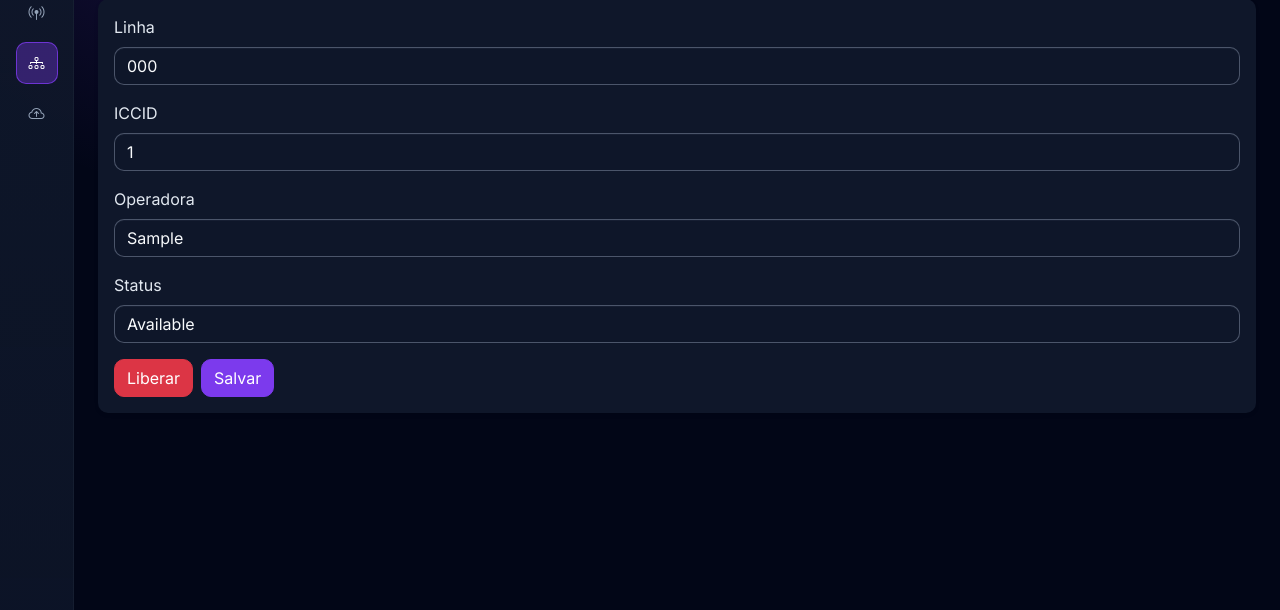
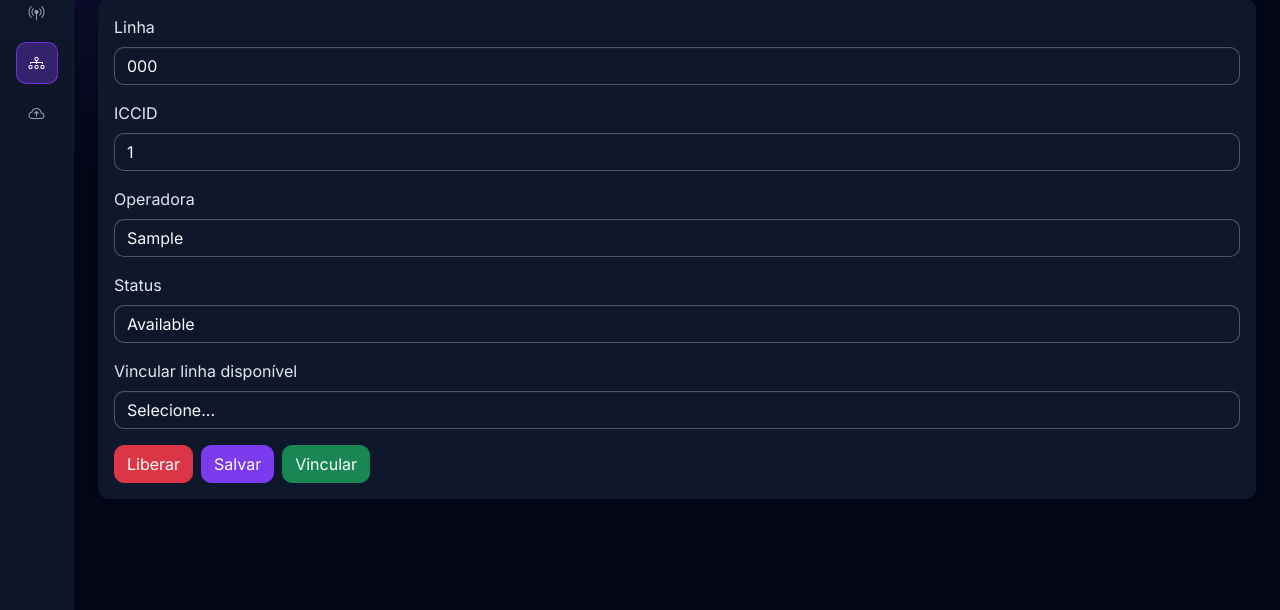
Before and after one commit to andresouza701/lineops, a Django app: page /allocations/1/edit/ in a window 1280 px wide. Shown: the part 190-800 px from the top of the page. Run offline with Django 5.2, Linux system fonts and the light colour scheme; a user stored in the database is signed in; tables that the repository leaves empty hold one stand-in row (values such as "Sample post").

Commit message:
FIX TLC: A tela de edição de alocação agora permite vincular uma linha disponível diretamente, com dropdown e botão vincular.O backend foi ajustado para processar essa ação e atualizar a alocação.

```diff
--- a/allocations/views.py
+++ b/allocations/views.py
@@ -178,8 +178,13 @@ class AllocationEditView(RoleRequiredMixin, View):
             LineAllocation.objects.select_related("phone_line__sim_card"),
             pk=pk,
         )
+        available_lines = PhoneLine.objects.filter(
+            is_deleted=False, status=PhoneLine.Status.AVAILABLE
+        ).select_related("sim_card")
         return render(
-            request, "allocations/allocation_edit.html", {"allocation": allocation}
+            request,
+            "allocations/allocation_edit.html",
+            {"allocation": allocation, "available_lines": available_lines},
         )
 
     def post(self, request, pk):
@@ -202,4 +207,18 @@ class AllocationEditView(RoleRequiredMixin, View):
             return redirect(
                 reverse("allocations:allocation_edit", args=[allocation.pk])
             )
+        elif action == "link":
+            line_pk = request.POST.get("phone_line_available")
+            if line_pk:
+                new_line = PhoneLine.objects.select_related("sim_card").get(pk=line_pk)
+                allocation.phone_line = new_line
+                allocation.save(update_fields=["phone_line"])
+                messages.success(
+                    request, f"Linha {new_line.phone_number} vinculada com sucesso."
+                )
+            else:
+                messages.error(request, "Selecione uma linha disponível para vincular.")
+            return redirect(
+                reverse("allocations:allocation_edit", args=[allocation.pk])
+            )
         return redirect(reverse("telecom:overview"))
--- a/templates/allocations/allocation_edit.html
+++ b/templates/allocations/allocation_edit.html
@@ -29,9 +29,19 @@
                     {% endfor %}
                 </select>
             </div>
+            <div class="mb-3">
+                <label class="form-label">Vincular linha disponível</label>
+                <select name="phone_line_available" class="form-select">
+                    <option value="">Selecione...</option>
+                    {% for line in available_lines %}
+                        <option value="{{ line.pk }}">{{ line.phone_number }} ({{ line.sim_card.iccid }})</option>
+                    {% endfor %}
+                </select>
+            </div>
             <div class="d-flex gap-2">
                 <button type="submit" name="action" value="release" class="btn btn-danger" {% if not allocation.employee %}disabled{% endif %}>Liberar</button>
                 <button type="submit" name="action" value="save" class="btn btn-primary">Salvar</button>
+                <button type="submit" name="action" value="link" class="btn btn-success">Vincular</button>
             </div>
         </form>
     </div>
```
